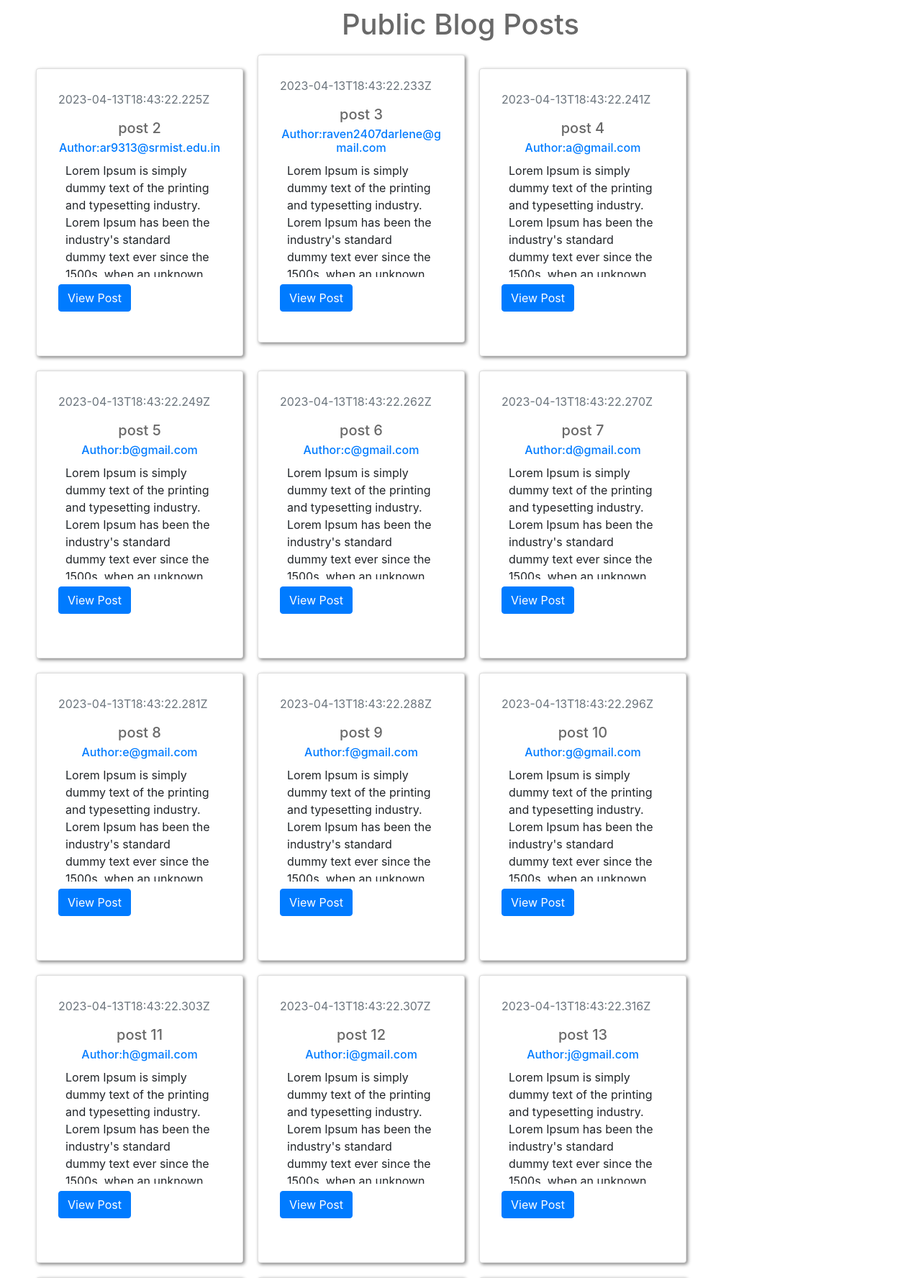
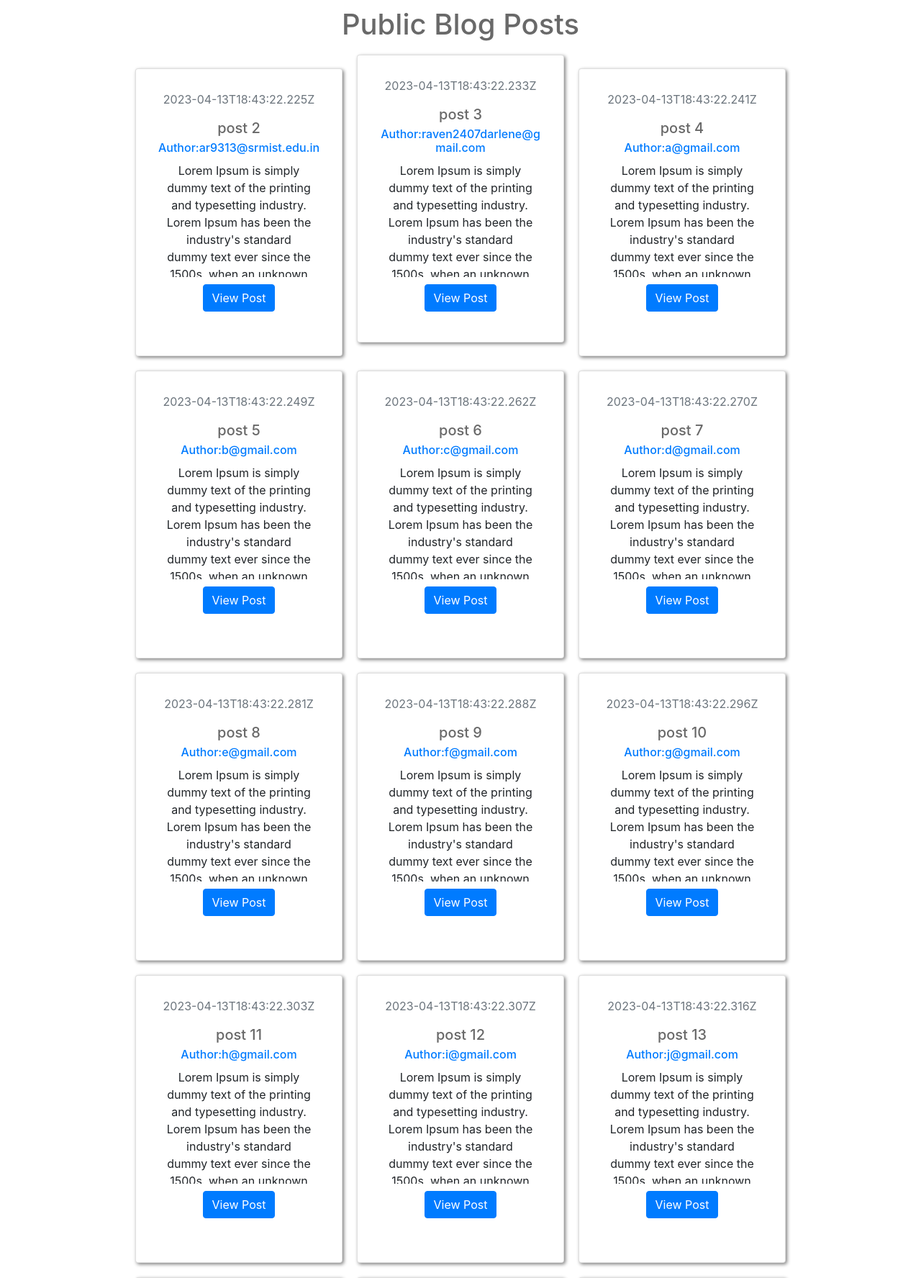
Before and after one commit to AkshithaRajavel/BlogPlatform, a Django app: page / in a window 1280 px wide. Shown: the part 66-1842 px from the top of the page at 72% size. Run offline with Django 4.2, Linux system fonts and the light colour scheme; data comes from the database, SQL or seed files in the repository.

Commit message:
initial-commit

```diff
--- a/project_confs/frontend/static/css/index.css
+++ b/project_confs/frontend/static/css/index.css
@@ -1,3 +1,6 @@
+div{
+    text-align: center;
+}
 h1,h2,h3,h4,h5,h6{
     text-align: center;
     color: dimgray;
```
